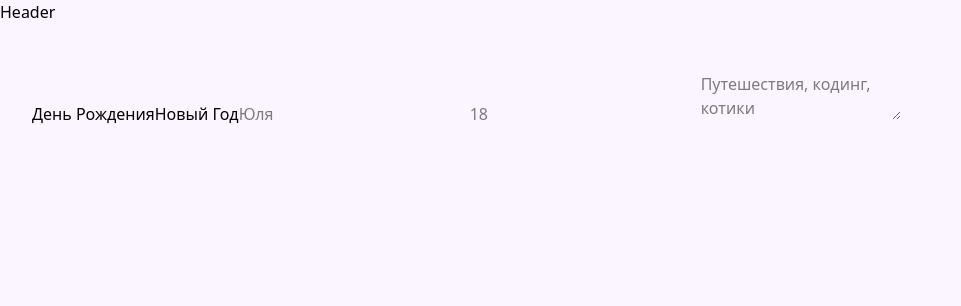
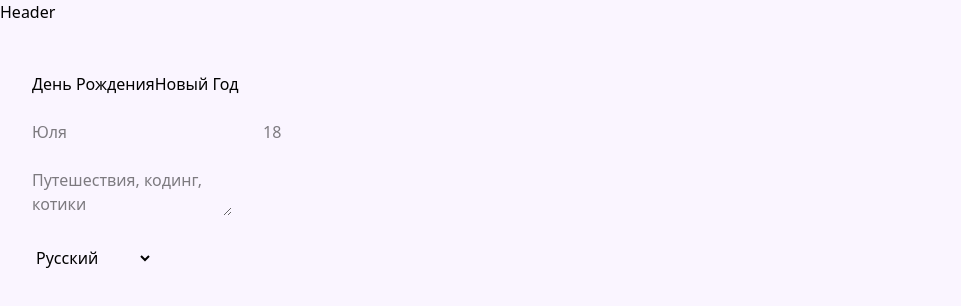
Before and after one commit to whysabyrka/neuro-greet, a React (Vite) app: page / in a window 1280 px wide. Shown: the top 306 px of the page, without its empty margins (0-961 px from the left). Built offline with nearby package versions, Linux system fonts and the light colour scheme.

Commit message:
feat: add settings block

```diff
--- a/src/components/Content.tsx
+++ b/src/components/Content.tsx
@@ -1,4 +1,5 @@
-import { OccasionType } from '@/types'
+import { LANGUAGES } from '@/constants'
+import { OccasionType, ToneType, type LanguageType } from '@/types'
 import { useState } from 'react'
 
 export const Content = () => {
@@ -9,6 +10,9 @@ export const Content = () => {
 
   const [interests, setInterests] = useState<string>('')
 
+  const [tone, setTone] = useState<ToneType>(ToneType.FRIENDLY)
+  const [language, setLanguage] = useState<LanguageType>('Русский')
+
   return (
     <main className='container mx-auto px-4 sm:px-6 lg:px-8 py-8 sm:py-12'>
       <div className='max-w-7xl mx-auto'>
@@ -18,6 +22,9 @@ export const Content = () => {
         <button onClick={() => setOccasion(OccasionType.NEW_YEAR)}>
           Новый Год
         </button>
+
+        <br />
+        <br />
 
         <input
           type='text'
@@ -32,12 +39,29 @@ export const Content = () => {
           onChange={(e) => setAge(e.target.value)}
         />
 
+        <br />
+        <br />
+
         <textarea
           rows={2}
           value={interests}
           placeholder='Путешествия, кодинг, котики'
           onChange={(e) => setInterests(e.target.value)}
         ></textarea>
+
+        <br />
+        <br />
+
+        <select
+          value={language}
+          onChange={(e) => setLanguage(e.target.value as LanguageType)}
+        >
+          {LANGUAGES.map((lang) => (
+            <option key={lang} value={lang}>
+              {lang}
+            </option>
+          ))}
+        </select>
       </div>
     </main>
   )
--- /dev/null
+++ b/src/constants/index.ts
@@ -0,0 +1,10 @@
+import type { LanguageType } from '@/types'
+
+export const LANGUAGES: LanguageType[] = [
+  'Русский',
+  'Белорусский',
+  'English',
+  'Deutsch',
+  'Español',
+  'Français',
+]
--- a/src/types/index.ts
+++ b/src/types/index.ts
@@ -4,3 +4,22 @@ export const OccasionType = {
 } as const
 
 export type OccasionType = (typeof OccasionType)[keyof typeof OccasionType]
+
+export const ToneType = {
+  OFFICIAL: 'Официальный',
+  FRIENDLY: 'Дружеский',
+  HUMOROUS: 'Юмористический',
+  ROMANTIC: 'Романтический',
+  TOUCHING: 'Трогательный',
+  ADULT: '18+',
+} as const
+
+export type ToneType = (typeof ToneType)[keyof typeof ToneType]
+
+export type LanguageType =
+  | 'Русский'
+  | 'Белорусский'
+  | 'English'
+  | 'Deutsch'
+  | 'Español'
+  | 'Français'
```
